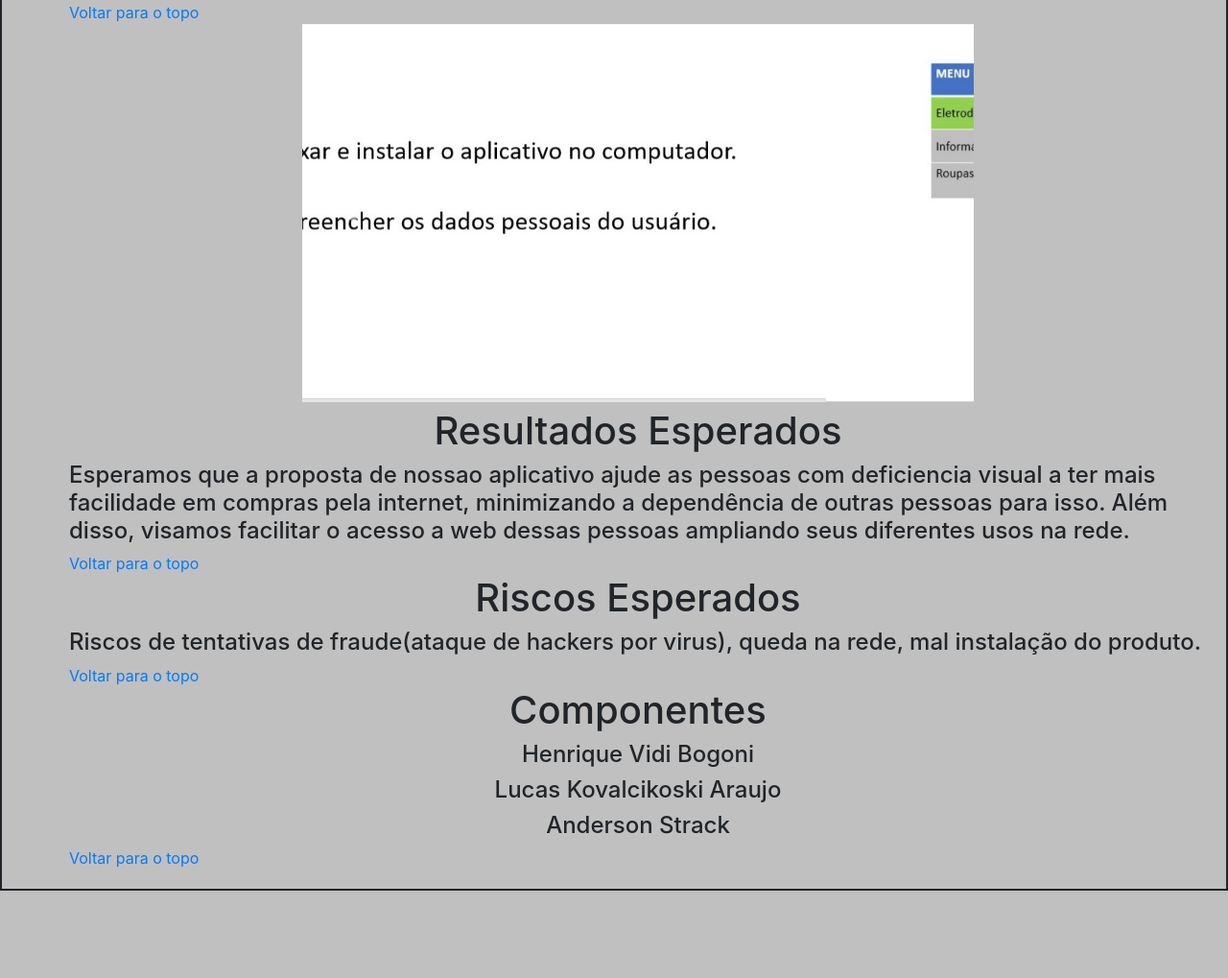
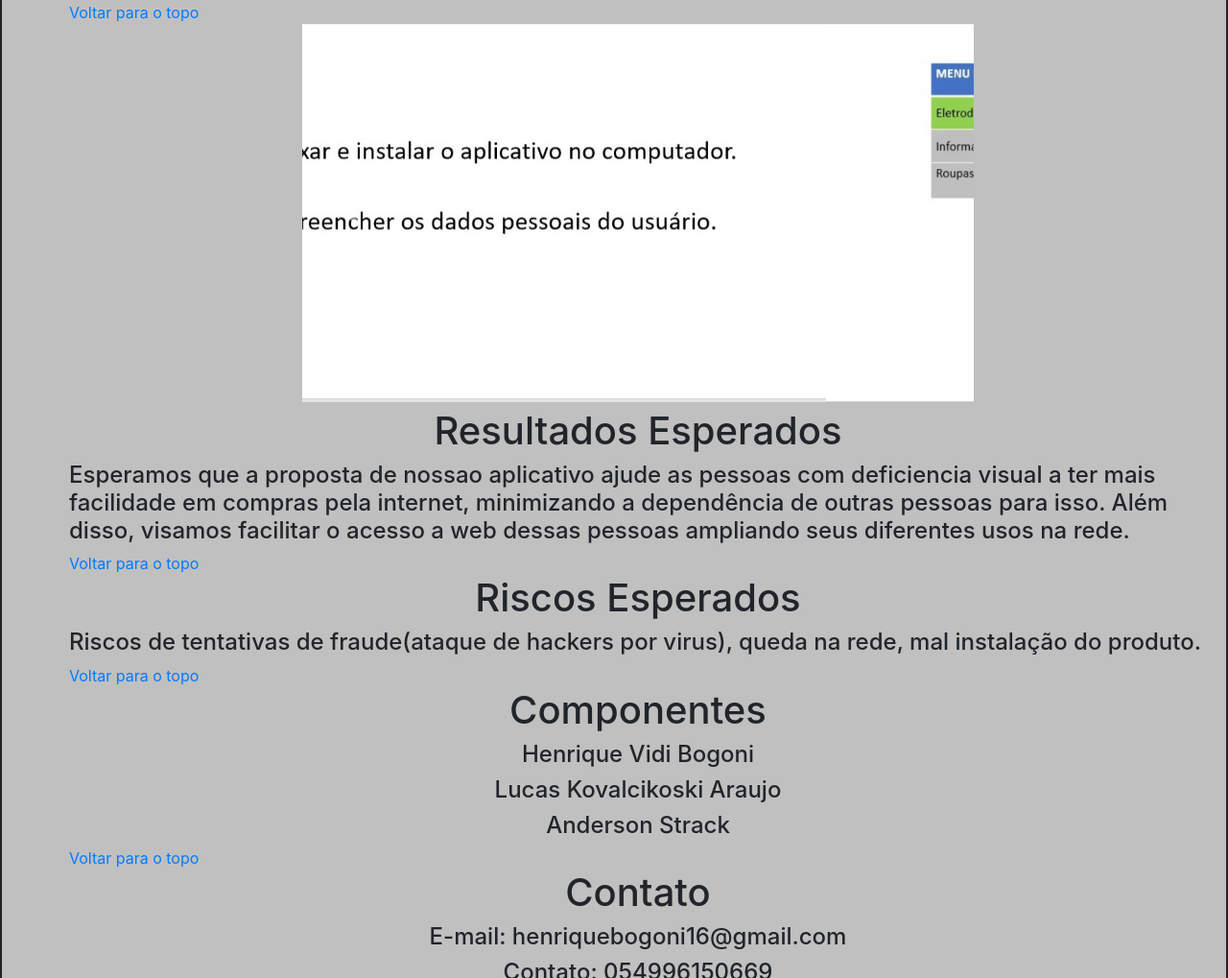
Before and after one commit to henriquebogoni/henriquebogoni.github.io, a plain HTML site: page PPI/index.html in a window 1280 px wide. Shown: the part 1781-2800 px from the top of the page at 96% size. Before the commit the page ends 2709 px from the top, so only its background shows below. Drawn offline with nearby package versions, Linux system fonts and the light colour scheme.

Commit message:
Add files via upload

```diff
--- a/PPI/index.html
+++ b/PPI/index.html
@@ -21,6 +21,7 @@
     <li class="breadcrumb-item active"><a href="#rees">Resultados Esperados</a></li>
     <li class="breadcrumb-item active"><a href="#ries">Riscos Esperados</a></li>
     <li class="breadcrumb-item active"><a href="#comp">Componentes</a></li>
+    <li class="breadcrumb-item active"><a href="#cont">Contato</a></li>
   </ol>
 </nav>
 
@@ -144,9 +145,15 @@
 		<h4>Anderson Strack</h4>
 		</center>
 		<a href="#topo" >Voltar para o topo<a>
-		</table>
 
 
+		<center>
+			<h1 id="cont">Contato</h1>
+			<h4>E-mail: henriquebogoni16@gmail.com</h4>
+			<h4>Contato: 054996150669</h4>
+		</center>
+		<a href="#topo" >Voltar para o topo<a>
+		</table>
 
 </body>
 </html>
```
